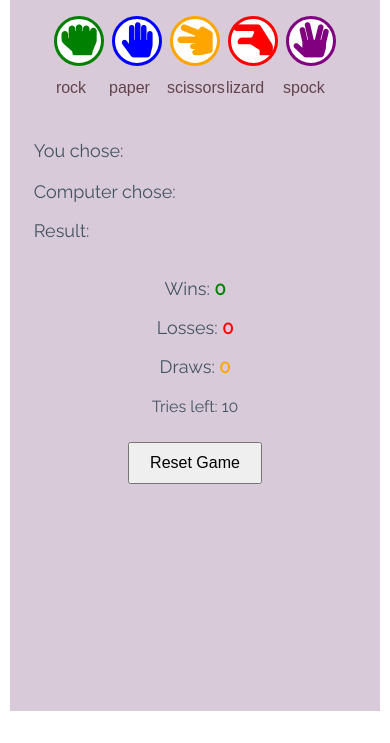
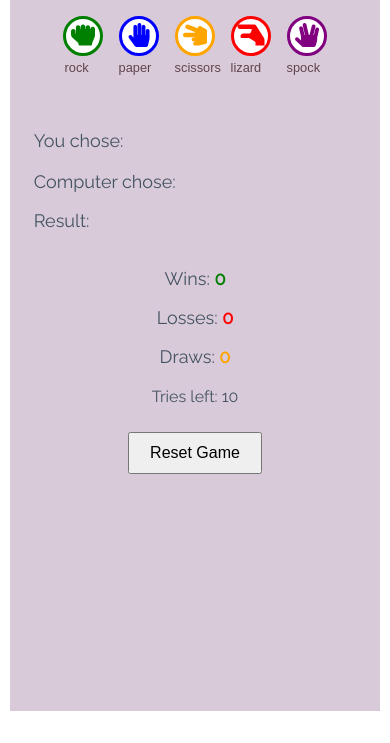
Before and after one commit to Code-Institute-Projects/rock-paper-scissors-game, a plain HTML site: page index.html in a window 390 px wide. Shown: the part 117-860 px from the top of the page. Drawn offline with Linux system fonts and the light colour scheme.

Commit message:
add further changes to media

```diff
--- a/assets/css/style.css
+++ b/assets/css/style.css
@@ -225,9 +225,10 @@ body {
         margin: 0 20px;
         padding: 1px;
         border: 5px solid;
-        width: 40px;
-        height: 40px;
+        width: 60px;
+        height: 60px;
         margin-top: 2%;
+        font-size: 2.2rem;
     }
 
     .result-area {
@@ -263,13 +264,17 @@ body {
 @media (max-width: 600px) {
 
     .btn--big {
-        margin: 0 4px;
-        padding: 2px;
+        margin: 0 8px;
+        padding:3px;
         border: 3px solid;
-        width: 50px;
-        height: 50px;
-        font-size: 2.2rem;
+        width: 40px;
+        height: 40px;
+        font-size: 1.5rem;
     }
+
+.btn--big::after {
+    font-size: 0.8rem;
+}
 
 
 }
```
Also changed, not shown: 1 other file.
